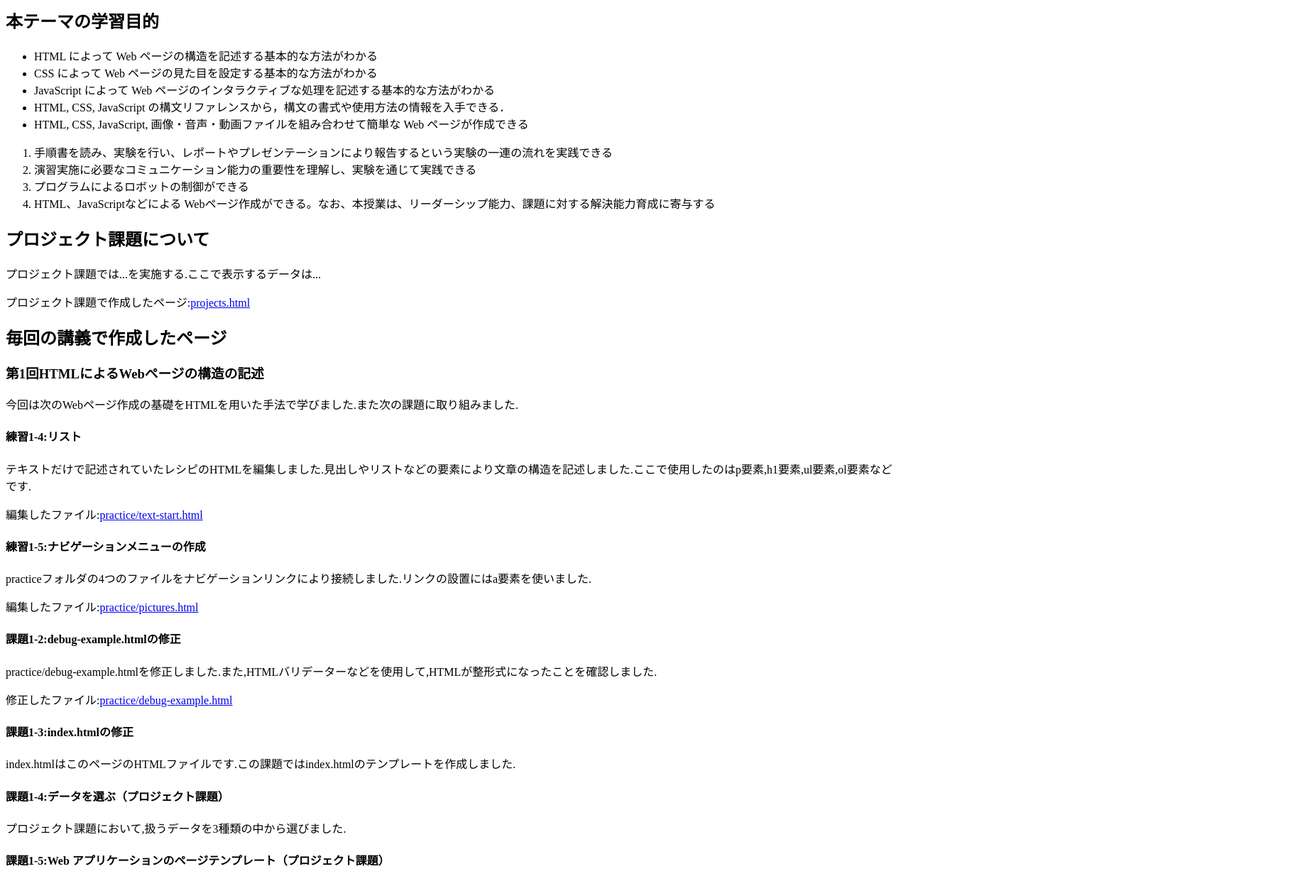
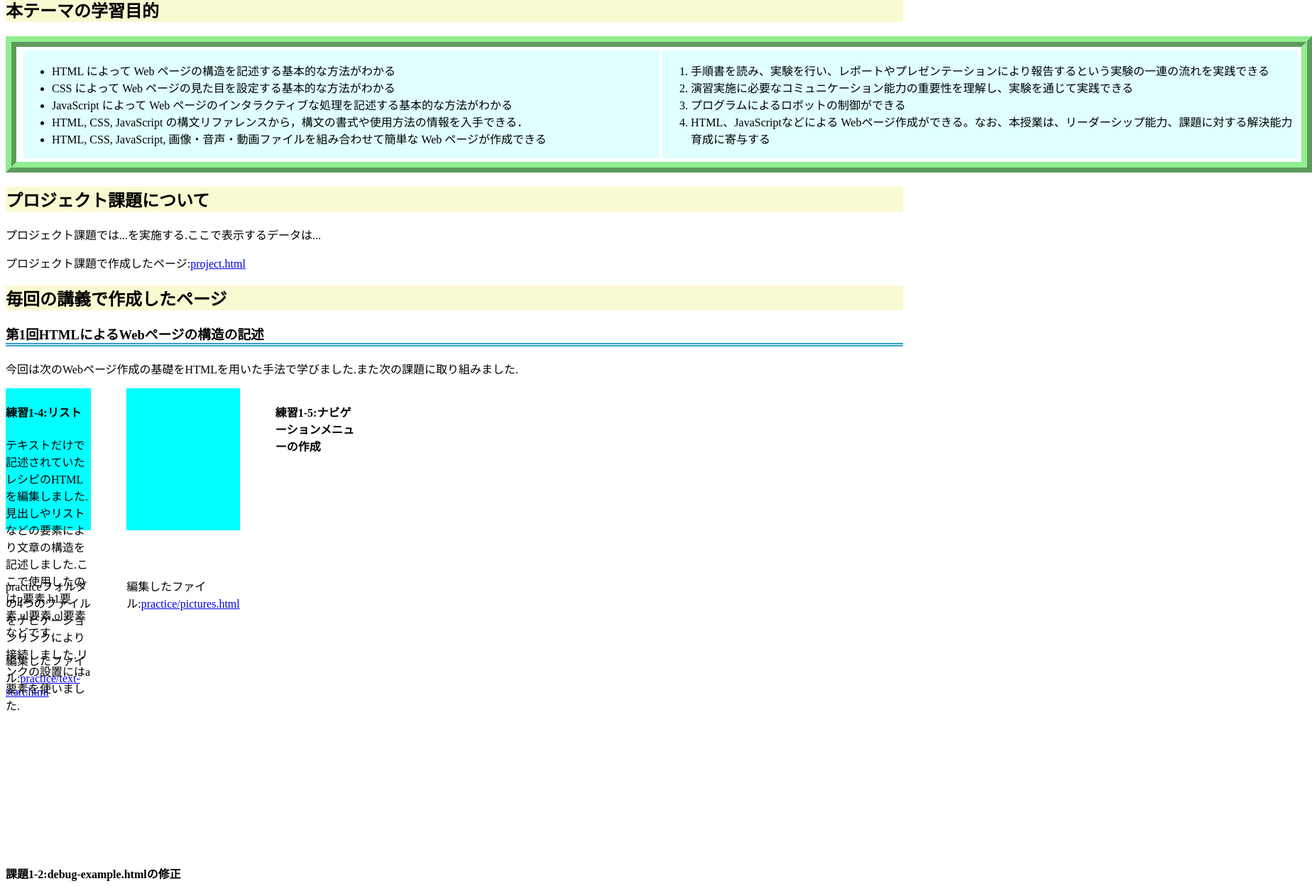
Before and after one commit to G184462021/medialabo, a plain HTML site: page index.html in a window 1280 px wide. Shown: the part 78-1326 px from the top of the page at 71% size, 1848 px wide, since content can reach past the window. Drawn offline with Linux system fonts and the light colour scheme.

Commit message:
第２回

```diff
--- a/Style.css
+++ b/Style.css
@@ -0,0 +1,51 @@
+h1 {
+    margin: 0px;
+    box-shadow: 10px 5px 5px  lightsalmon;
+  }
+
+  a:hover {
+    text-decoration: none;
+    color:red;
+  }
+
+h2{
+    background-color: lightgoldenrodyellow;
+}
+h3{
+    border-bottom: thick double #32a1ce;
+}
+
+div.zentai {
+    display: flex;          /* フレックスボックスにする */
+    flex-direction: row;    /* 横向きに表示（column に変更すると縦向きに表示） */
+
+    width: 1800px;
+    border: 4mm ridge lightgreen;
+    padding: 5px 5px 5px 5px;
+}
+
+div.box1 {
+    flex: 2;                /* 横幅2で表示 */
+
+    background-color:lightcyan;
+    margin-left: 5px;
+}
+div.box2 {
+    flex: 2;                /* 横幅2で表示 */
+
+    background-color: lightcyan;
+    margin-left: 5px;
+}
+
+div.zentai2 {
+    display: grid;                      /* グリッドレイアウトにする*/
+    grid-template-columns: 1fr 1fr 1fr; /* 3列にする．幅は 1:2:2 の比率*/
+    grid-template-rows: 200px 100px 100px 100px;    /* 2行にする．高さはともに 100px */
+    grid-gap: 50px;                     /* 隣り合う行（列）の間隔を 10px に*/
+
+    width: 500px;
+}
+
+div.box {
+    background: cyan;
+}
--- a/index.html
+++ b/index.html
@@ -3,36 +3,46 @@
   <head>
     <meta charset="utf-8">
     <title>My test page</title>
-    <link rel="stylesheet" href="Styles.css">
+    <link rel="stylesheet" href="style.css">
   </head>
   <body>
     <h1>「Webコンテンツ作成」の成果</h1>
     <h2>本テーマの学習目的</h2>
+    <div class="zentai">
+      <div class="box1">
     <ul>
     <li>HTML によって Web ページの構造を記述する基本的な方法がわかる</li>
     <li>CSS によって Web ページの見た目を設定する基本的な方法がわかる</li>
     <li>JavaScript によって Web ページのインタラクティブな処理を記述する基本的な方法がわかる</li>
     <li>HTML, CSS, JavaScript の構文リファレンスから，構文の書式や使用方法の情報を入手できる．</li>
     <li>HTML, CSS, JavaScript, 画像・音声・動画ファイルを組み合わせて簡単な Web ページが作成できる</li>
-      </ul>
+      </ul></div>
+      <div class="box2">
+
       <ol>
         <li>手順書を読み、実験を行い、レポートやプレゼンテーションにより報告するという実験の一連の流れを実践できる</li>
         <li>演習実施に必要なコミュニケーション能力の重要性を理解し、実験を通じて実践できる</li>
         <li>プログラムによるロボットの制御ができる</li>
         <li>HTML、JavaScriptなどによる Webページ作成ができる。なお、本授業は、リーダーシップ能力、課題に対する解決能力育成に寄与する</li>
       </ol>
+      </div>
+      </div>
       <h2>プロジェクト課題について</h2>
     <p>プロジェクト課題では...を実施する.ここで表示するデータは...</p>
-    <p>プロジェクト課題で作成したページ:<a href ="projects.html" title ="projects.html" target ="_blank">projects.html</a></p>
+    <p>プロジェクト課題で作成したページ:<a href ="project.html" title ="project.html" target ="_blank">project.html</a></p>
     <h2>毎回の講義で作成したページ</h2>
-    <h3>第1回HTMLによるWebページの構造の記述</h3>
+    <h3> 第1回HTMLによるWebページの構造の記述</h3>
     <p>今回は次のWebページ作成の基礎をHTMLを用いた手法で学びました.また次の課題に取り組みました.</p>
+    <div class="zentai2">
+      <div class="box">
     <h4>練習1-4:リスト</h4>
     <p>テキストだけで記述されていたレシピのHTMLを編集しました.見出しやリストなどの要素により文章の構造を記述しました.ここで使用したのはp要素,h1要素,ul要素,ol要素などです.</p>
-    <p>編集したファイル:<a href ="practice/text-start.html" title ="text-start.html" target ="_blank">practice/text-start.html</a></p>
-    <h4>練習1-5:ナビゲーションメニューの作成</h4>
+    <p>編集したファイル:<a href ="practice/text-start.html" title ="text-start.html" target ="_blank">practice/text-start.html</a></p></div>
+    <div class="box">
+    </div><h4>練習1-5:ナビゲーションメニューの作成</h4>
     <p>practiceフォルダの4つのファイルをナビゲーションリンクにより接続しました.リンクの設置にはa要素を使いました.</p>
-    <p>編集したファイル:<a href ="practice/pictures.html" title ="pictures.html" target ="_blank">practice/pictures.html</a></p>
+    <p>編集したファイル:<a href ="practice/pictures.html" title ="pictures.html" target ="_blank">practice/pictures.html</a></p></div>
+  </div>
     <h4>課題1-2:debug-example.htmlの修正</h4>
     <p>practice/debug-example.htmlを修正しました.また,HTMLバリデーターなどを使用して,HTMLが整形式になったことを確認しました.</p>
     <p>修正したファイル:<a href ="practice/debug-example.html" title ="debug-example.html" target ="_blank">practice/debug-example.html</a></p>
@@ -44,10 +54,10 @@
     <p>この課題ではproject.htmlのテンプレートを作成しました.</p>
     <h4>課題1-6:Web リポジトリへの登録</h4>
     <p>第1回の講義で扱った内容をGitHubに同期しました.</p>
-    <h2>第2回 CSSによるWebページの装飾</h2>
-    <h2>第3回 JavaScriptの基本</h2>
-    <h2>第4回 フォームとイベント処理</h2>
-    <h2>第5回 Webページの動的な編集</h2>
-    <h2>第6回 Webページ作成演習</h2>
+    <h3>第2回 CSSによるWebページの装飾</h3>
+    <h3>第3回 JavaScriptの基本</h3>
+    <h3>第4回 フォームとイベント処理</h3>
+    <h3>第5回 Webページの動的な編集</h3>
+    <h3>第6回 Webページ作成演習</h3>
   </body>
 </html>
```
Also changed, not shown: project.html (+1 -0 lines).
